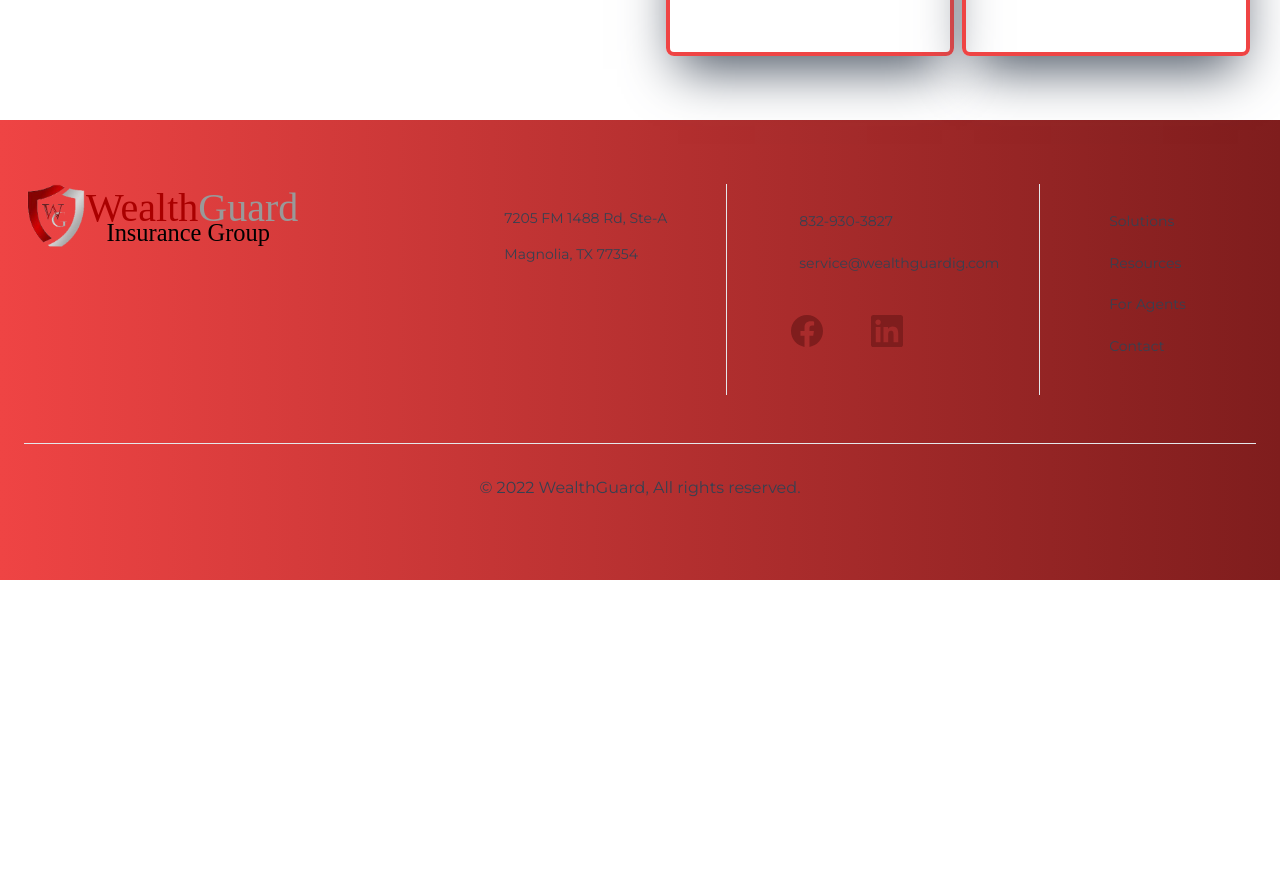
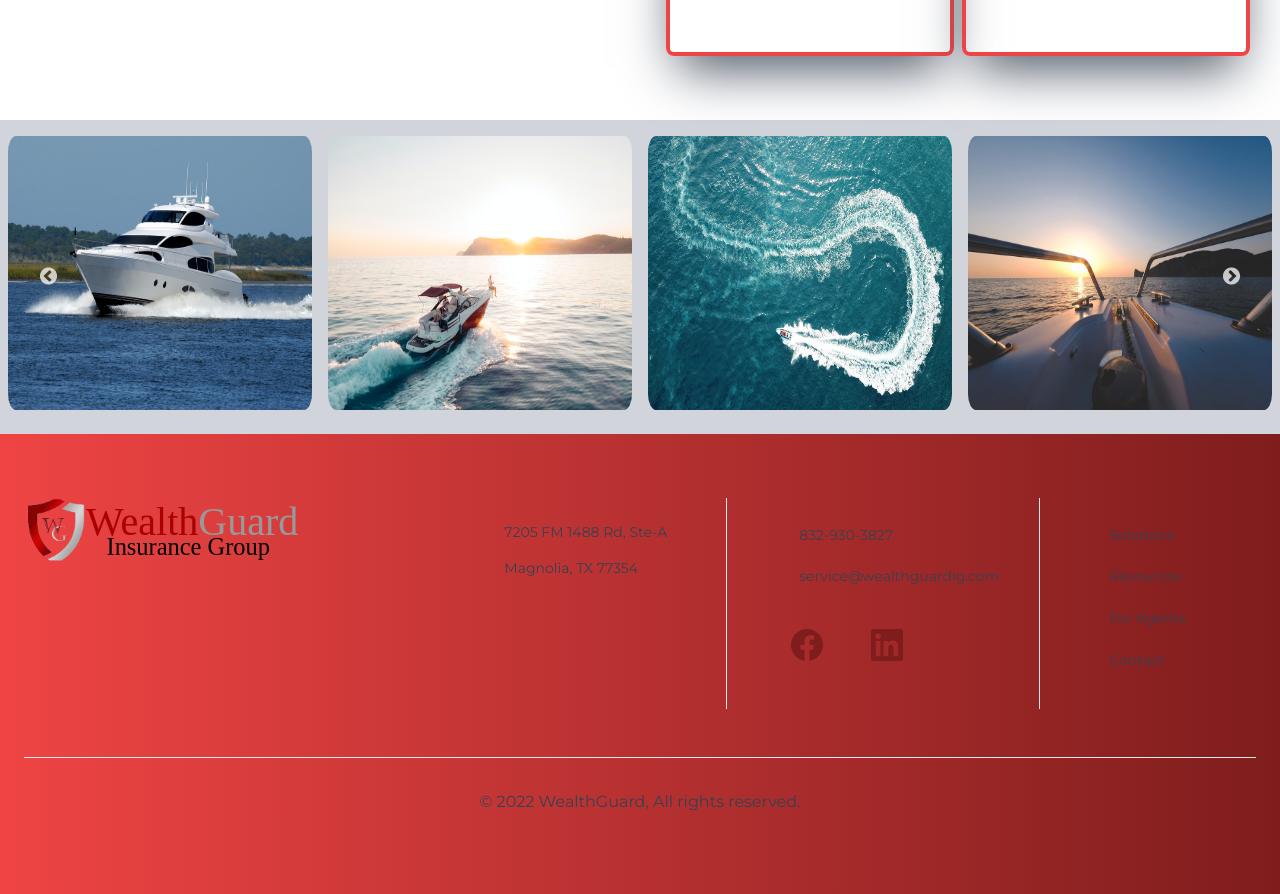
Before and after one commit to wealthguardcode/yacht, a Next.js app: page / in a window 1280 px wide. Shown: the part 1480-2374 px from the top of the page. Before the commit the page ends 2060 px from the top, so only its background shows below. Built offline with nearby package versions, Linux system fonts and the light colour scheme.

Commit message:
Responsive image slider with next-gen serving images.

```diff
--- /dev/null
+++ b/components/ImageSlider.js
@@ -0,0 +1,133 @@
+import Image from 'next/image'
+import Slider from 'react-slick'
+
+var settings = {
+  dots: false,
+  infinite: true,
+  speed: 500,
+  slidesToShow: 4,
+  slidesToScroll: 2,
+  initialSlide: 0,
+  responsive: [
+    {
+      breakpoint: 1024,
+      settings: {
+        slidesToShow: 3,
+        slidesToScroll: 3,
+        infinite: true,
+      },
+    },
+    {
+      breakpoint: 600,
+      settings: {
+        slidesToShow: 2,
+        slidesToScroll: 2,
+        initialSlide: 2,
+      },
+    },
+    {
+      breakpoint: 480,
+      settings: {
+        slidesToShow: 1,
+        slidesToScroll: 1,
+      },
+    },
+  ],
+}
+
+export default function ImageSlider() {
+  return (
+    <div>
+      <Slider {...settings}>
+        <div className='relative text-center'>
+          <Image
+            src='/images/home/yacht-1.jpeg'
+            height={300}
+            width={350}
+            placeholder='blur'
+            blurDataURL
+            className='px-2 rounded-2xl'
+            alt='Yacht on the water'
+          />
+        </div>
+        <div className='relative text-center'>
+          <Image
+            src='/images/home/yacht-2.jpeg'
+            height={300}
+            width={350}
+            placeholder='blur'
+            blurDataURL
+            className='px-2 rounded-2xl'
+            alt='Yacht on the water in the sunset'
+          />
+        </div>
+        <div className='relative text-center'>
+          <Image
+            src='/images/home/yacht-3.jpeg'
+            height={300}
+            width={350}
+            placeholder='blur'
+            blurDataURL
+            className='px-2 rounded-2xl'
+            alt='Yacht in action'
+          />
+        </div>
+        <div className='relative text-center'>
+          <Image
+            src='/images/home/yacht-4.jpeg'
+            height={300}
+            width={350}
+            placeholder='blur'
+            blurDataURL
+            className='px-2 rounded-2xl'
+            alt='Relaxing on a yacht closeup'
+          />
+        </div>
+        <div className='relative text-center'>
+          <Image
+            src='/images/home/yacht-5.jpeg'
+            height={300}
+            width={350}
+            placeholder='blur'
+            blurDataURL
+            className='px-2 rounded-2xl'
+            alt='Docked yacht upclose'
+          />
+        </div>
+        <div className='relative text-center'>
+          <Image
+            src='/images/home/yacht-6.jpeg'
+            height={300}
+            width={350}
+            placeholder='blur'
+            blurDataURL
+            className='px-2 rounded-2xl'
+            alt='Numerous Yachts at the dock'
+          />
+        </div>
+        <div className='relative text-center'>
+          <Image
+            src='/images/home/yacht-7.jpeg'
+            height={300}
+            width={350}
+            placeholder='blur'
+            blurDataURL
+            className='px-2 rounded-2xl'
+            alt='Side view of yacht up close'
+          />
+        </div>
+        <div className='relative text-center'>
+          <Image
+            src='/images/home/yacht-8.jpeg'
+            height={300}
+            width={350}
+            placeholder='blur'
+            blurDataURL
+            className='px-2 rounded-2xl'
+            alt='Ariel view of a yacht in action'
+          />
+        </div>
+      </Slider>
+    </div>
+  )
+}
--- a/components/Layout.js
+++ b/components/Layout.js
@@ -31,6 +31,16 @@ export default function Layout({ children, title, description, keywords }) {
           href='https://cdnjs.cloudflare.com/ajax/libs/mdb-ui-kit/3.10.2/mdb.min.css'
           rel='stylesheet'
         />
+        <link
+          rel='stylesheet'
+          type='text/css'
+          href='https://cdnjs.cloudflare.com/ajax/libs/slick-carousel/1.6.0/slick.min.css'
+        />
+        <link
+          rel='stylesheet'
+          type='text/css'
+          href='https://cdnjs.cloudflare.com/ajax/libs/slick-carousel/1.6.0/slick-theme.min.css'
+        />
       </Head>
       <Header />
       <main>{children}</main>
--- a/package.json
+++ b/package.json
@@ -15,7 +15,8 @@
     "next": "12.0.8",
     "react": "17.0.2",
     "react-dom": "17.0.2",
-    "react-icons": "^4.3.1"
+    "react-icons": "^4.3.1",
+    "react-slick": "^0.28.1"
   },
   "devDependencies": {
     "autoprefixer": "^10.4.2",
--- a/pages/index.js
+++ b/pages/index.js
@@ -2,6 +2,7 @@ import Image from 'next/image'
 import Layout from '../components/Layout'
 import { useState } from 'react'
 import { ChevronDownIcon } from '@heroicons/react/outline'
+import ImageSlider from '../components/ImageSlider'
 
 function classNames(...classes) {
   return classes.filter(Boolean).join(' ')
@@ -195,6 +196,11 @@ export default function Home() {
           </div>
         </div>
       </div>
+
+      {/* Testimonial Slider */}
+      <div className='w-full bg-gray-300 py-3'>
+        <ImageSlider />
+      </div>
     </Layout>
   )
 }
--- a/styles/globals.css
+++ b/styles/globals.css
@@ -9,10 +9,6 @@
 .carousel-wrapper {
   height: 50rem;
 }
-/* .carousel-item video {
-  height: auto;
-  width: auto;
-} */
 
 .carousel-item video {
   width: 100%;
@@ -60,6 +56,16 @@ h1.fromLeft:after {
   border-bottom: solid 3px #ef4444;
 }
 
+.slick-prev {
+  left: 3% !important;
+  z-index: 1;
+}
+
+.slick-next {
+  right: 3% !important;
+  z-index: 1;
+}
+
 /* Media Queries */
 
 /* Large */
@@ -97,28 +103,6 @@ h1.fromLeft:after {
   .carousel-wrapper {
     height: 24rem;
   }
-
-  .call-out-box:before {
-    display: inline-block;
-    position: absolute;
-    content: '';
-    height: 40px;
-    width: 220px;
-    left: 55%;
-    transform: translate(-290px, -160px);
-    background-color: white;
-  }
-
-  .call-out-box2:before {
-    display: inline-block;
-    position: absolute;
-    content: '';
-    height: 40px;
-    width: 220px;
-    left: 55%;
-    transform: translate(0%, -160px);
-    background-color: white;
-  }
 }
 
 /* Mobile */
```
Also changed, not shown: 1 other file (tests, documents, lock files or other folders).
